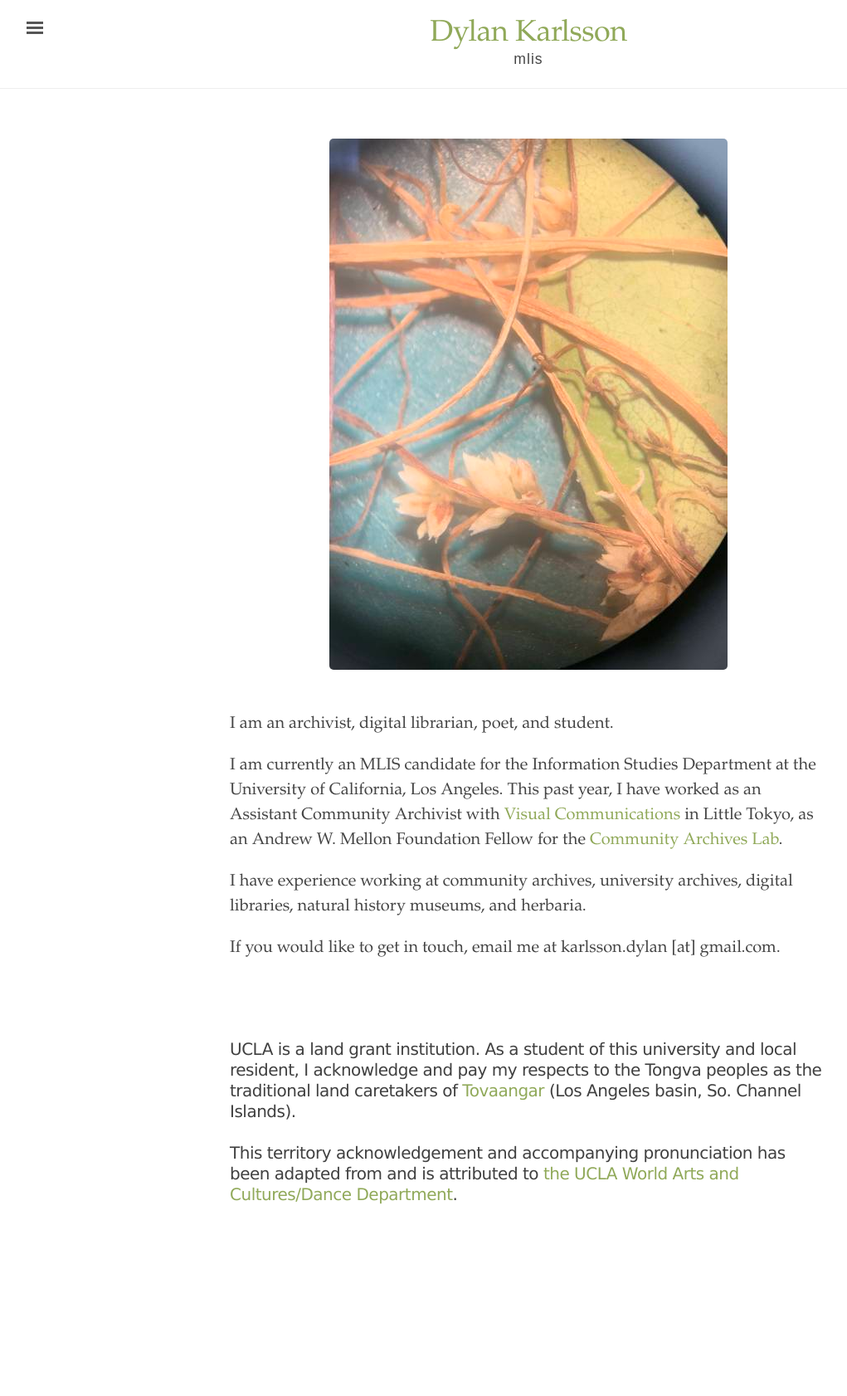
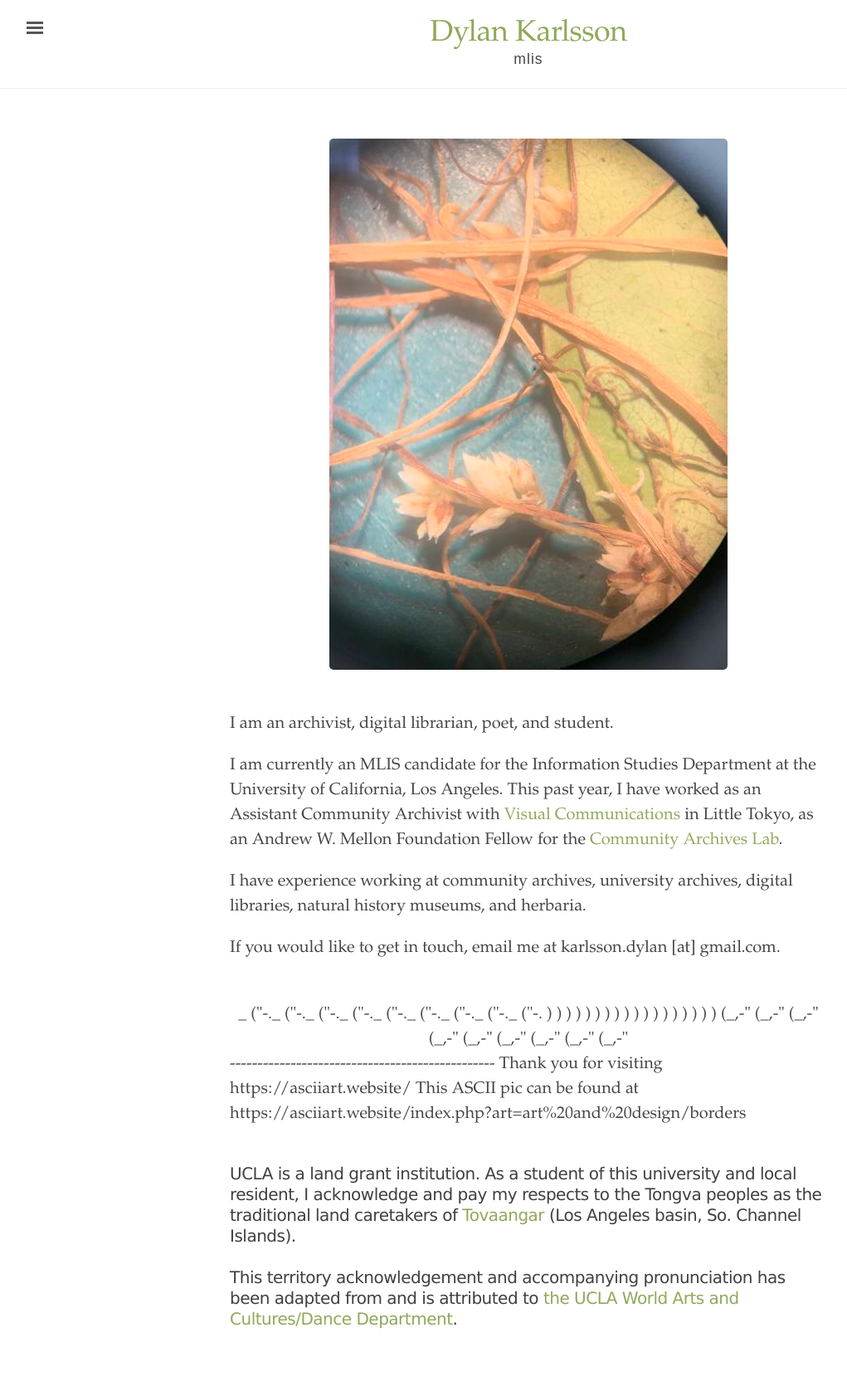
Before and after one commit to dylankarlsson/portfolio, a Jekyll site: the page built from index.html, in a window 1280 px wide. Shown: the whole page at 83% size, without its empty margins (3-1024 px from the left). Built offline with Jekyll 4.4.1, drawn with Linux system fonts in a browser that asks for light colours; before the commit the page ends 1532 px from its top, so only the background shows below that.

Commit message:
Update index.html

```diff
--- a/index.html
+++ b/index.html
@@ -17,7 +17,16 @@ author: Dylan Karlsson
   <p>If you would like to get in touch, email me at karlsson.dylan [at] gmail.com.</p>
 
 <br>
+<center>  _   ("-._   ("-._   ("-._   ("-._   ("-._   ("-._   ("-._   ("-._   ("-.
+   )   )   )   )   )   )   )   )   )   )   )   )   )   )   )   )   )   )
+  (_,-"   (_,-"   (_,-"   (_,-"   (_,-"   (_,-"   (_,-"   (_,-"   (_,-"</center>
 
+------------------------------------------------
+Thank you for visiting https://asciiart.website/
+This ASCII pic can be found at
+https://asciiart.website/index.php?art=art%20and%20design/borders
+
+<br>
 <p><h5><br>UCLA is a land grant institution. As a student of this university and local resident, I acknowledge and pay my respects to the Tongva peoples as the traditional land caretakers of <a href="https://www.aisc.ucla.edu/sounds/world.wav">Tovaangar</a> (Los Angeles basin, So. Channel Islands).
 <br><br>This territory acknowledgement and accompanying pronunciation has been adapted from and is attributed to <a href="https://www.wacd.ucla.edu/" title="">the UCLA World Arts and Cultures/Dance Department</a>.</h5><p>
 </div>
```
